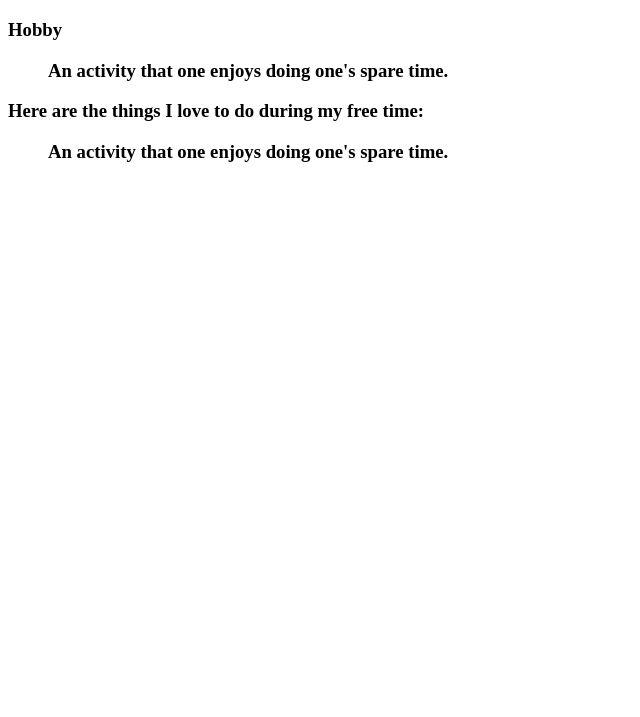
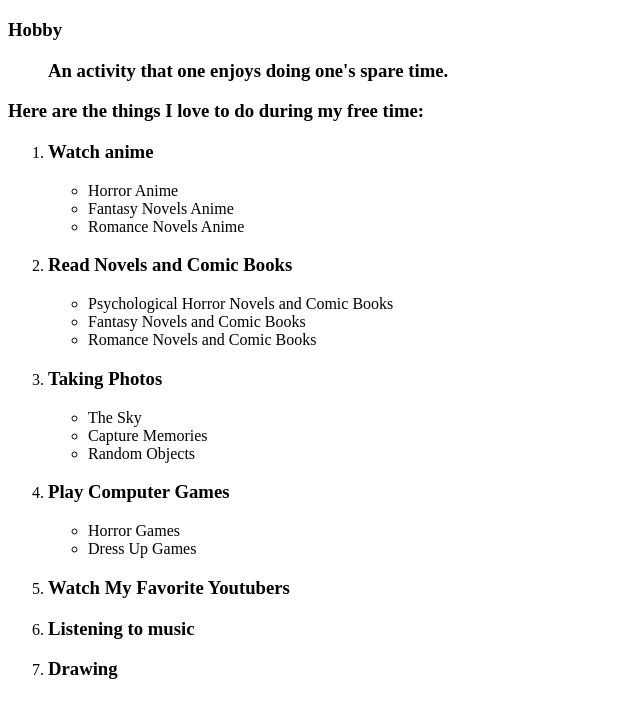
Before and after one commit to SofiaCArevalo/my_first_html, a plain HTML site: page altt3.html in a window 1280 px wide. Shown: the part 61-778 px from the top of the page, without its empty margins (0-640 px from the left). Drawn offline with Linux system fonts and the light colour scheme.

Commit message:
Update altt3.html

```diff
--- a/altt3.html
+++ b/altt3.html
@@ -11,8 +11,34 @@
         <h3><dt>Hobby</dt></h3>
         <h3><dd>An activity that one enjoys doing one's spare time.</dd></h3>
     </dl>
-    <dl>
-    </dl>
-        <h3><dt>Here are the things I love to do during my free time:</dt></h3>
-        <h3><dd>An activity that one enjoys doing one's spare time.</dd></h3>
-    </dl>
+        <h3>Here are the things I love to do during my free time:</h3>
+    <ol>
+    <p>
+        <li><h3>Watch anime</h3></li>
+        <ul>
+            <li>Horror Anime</li>
+            <li>Fantasy Novels Anime</li>
+            <li>Romance Novels Anime</li>
+        </ul>
+        <li><h3>Read Novels and Comic Books</h3></li>
+        <ul>
+            <li>Psychological Horror Novels and Comic Books</li>
+            <li>Fantasy Novels and Comic Books</li>
+            <li>Romance Novels and Comic Books</li>
+        </ul>
+        <li><h3>Taking Photos</h3></li>
+        <ul>
+            <li>The Sky</li>
+            <li>Capture Memories</li>
+            <li>Random Objects</li>
+        </ul>
+        <li><h3>Play Computer Games</h3></li>
+        <ul>
+            <li>Horror Games</li>
+            <li>Dress Up Games</li>
+        </ul>
+        <li><h3>Watch My Favorite Youtubers</h3></li>
+        <li><h3>Listening to music</h3></li>
+        <li><h3>Drawing</h3></li>
+    </p>
+    </ol>
```
